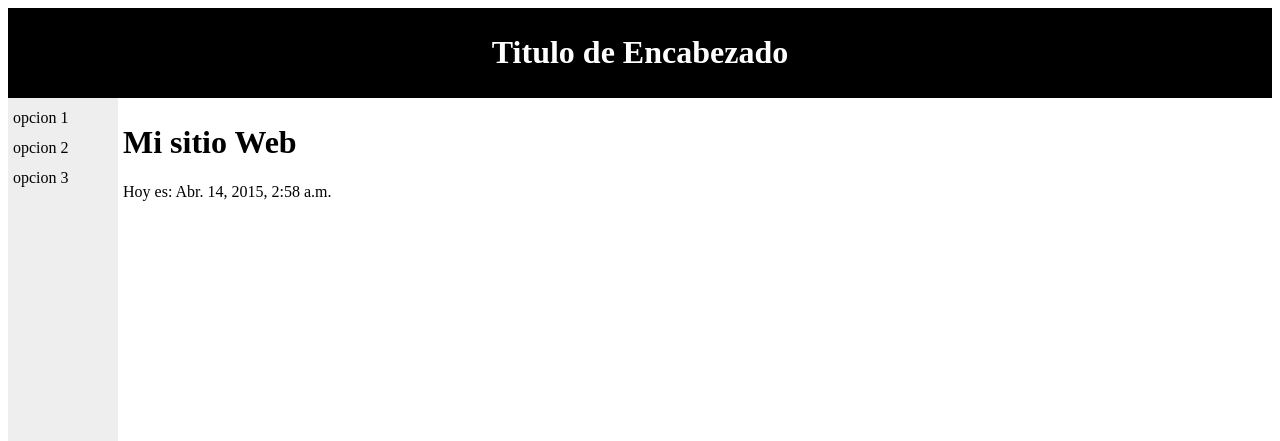
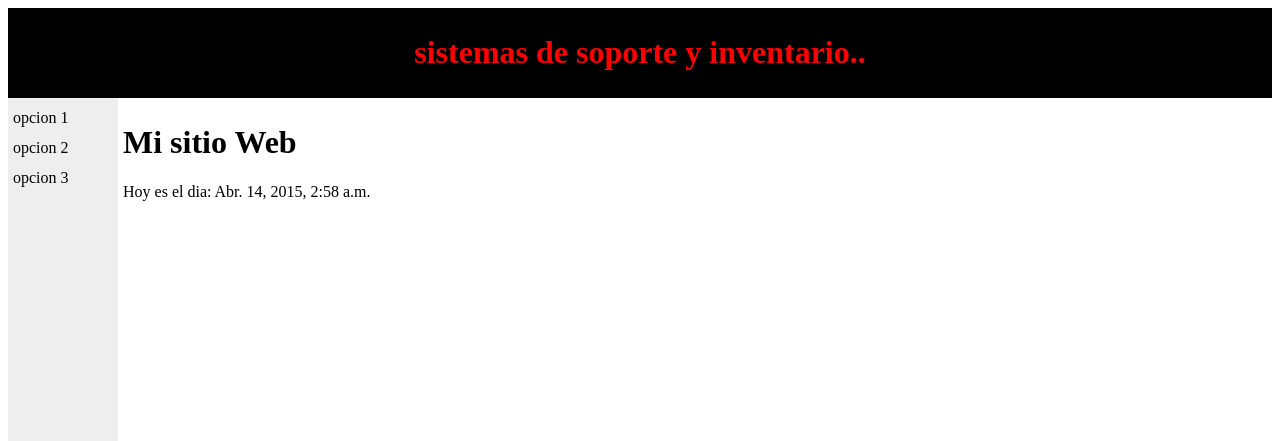
Before and after one commit to ddcsoft/sistemas, a Django app: a page that uses sistemas/templates/base.html in a window 1280 px wide. Shown: the top 441 px of the page. Run offline with Django 3.2, Linux system fonts and the light colour scheme.

Commit message:
actualizaciones

```diff
--- a/sistemas/templates/base.html
+++ b/sistemas/templates/base.html
@@ -4,7 +4,7 @@
 <style>
 #header {
     background-color:black;
-    color:white;
+    color:red;
     text-align:center;
     padding:5px;
 }
@@ -36,7 +36,7 @@
 <body>
 
 <div id="header">
-<h1>Titulo de Encabezado </h1>
+<h1>sistemas de soporte y inventario..</h1>
 </div>
 
 <div id="nav">
--- a/sistemas/templates/fecha_actual.html
+++ b/sistemas/templates/fecha_actual.html
@@ -1,5 +1,5 @@
 {% extends "base.html" %}
-{% block title %}La fecha actual{% endblock %}
+{% block title %}La fecha actual modificda{% endblock %}
 {% block content %}
-<p>Hoy es: {{ fecha_actual }}</p>
+<p>Hoy es el dia: {{ fecha_actual }}</p>
 {% endblock %}
```
